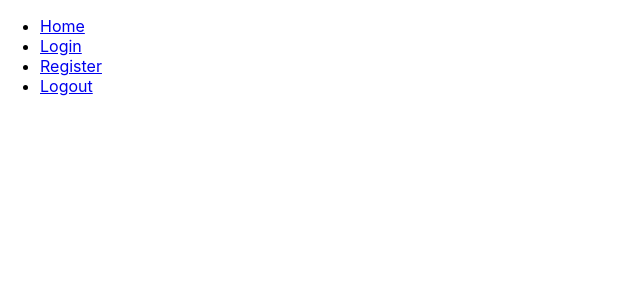
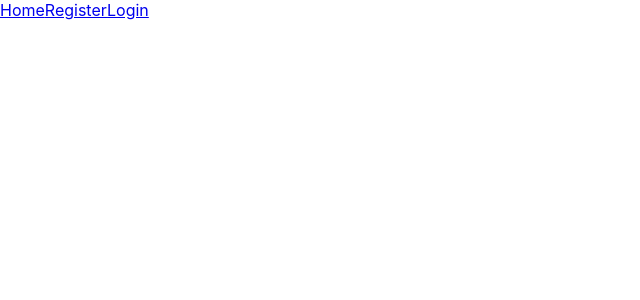
Before and after one commit to Zahid295/NearbySale, a React (Create React App) app: page / in a window 1280 px wide. Shown: the top 300 px of the page, without its empty margins (0-640 px from the left). Built offline with nearby package versions, Linux system fonts and the light colour scheme.

Commit message:
Change Navbar structure

```diff
--- a/src/Navbar.js
+++ b/src/Navbar.js
@@ -1,21 +1,21 @@
 import React from 'react';
 import { Link } from 'react-router-dom';
-import Home from './Home';
-import Login from './registration/login';
-import Register from './registration/register';
-import Logout from './registration/logout';
+import Logout from './Logout';
 
-const Navbar = () => {
+function Navbar({ isLoggedIn, onLogout }) {
   return (
     <nav>
-      <ul>
-        <li><Link to="/">Home</Link></li>
-        <li><Link to="/login">Login</Link></li>
-        <li><Link to="/register">Register</Link></li>
-        <li><Link to="/logout">Logout</Link></li>
-      </ul>
+      <Link to="/">Home</Link>
+      {!isLoggedIn ? (
+        <>
+          <Link to="/register">Register</Link>
+          <Link to="/login">Login</Link>
+        </>
+      ) : (
+        <Logout onLogout={onLogout} />
+      )}
     </nav>
   );
-};
+}
 
 export default Navbar;
```
